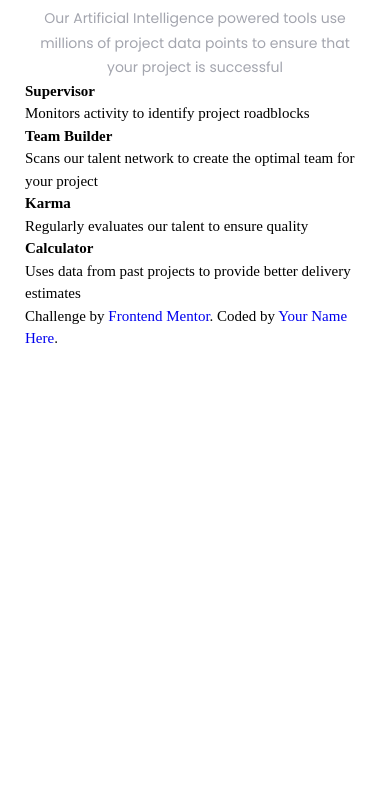
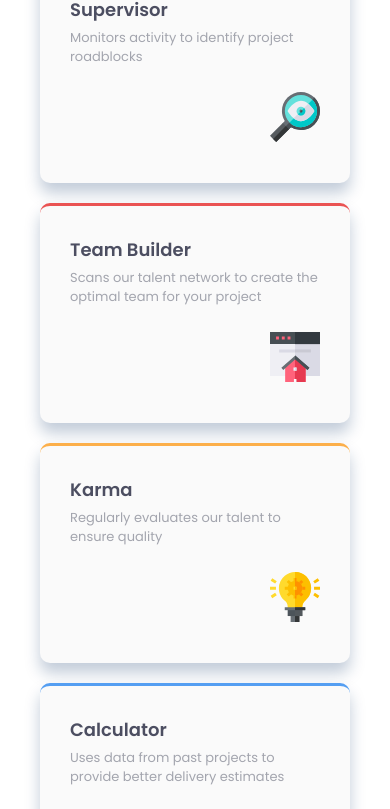
Before and after one commit to Alexcmyk/Four-Card-Feature, a plain HTML site: page index.html in a window 390 px wide. Shown: the part 266-1075 px from the top of the page. Before the commit the page ends 844 px from the top, so only its background shows below. Drawn offline with Linux system fonts and the light colour scheme.

Commit message:
Finished styling and media queries for mobile

```diff
--- a/index.html
+++ b/index.html
@@ -20,32 +20,41 @@
       </p>
     </header>
 
+    <div class="content">
       <section class="super">
         <h3>Supervisor</h3>
         <p>Monitors activity to identify project roadblocks</p>
+        <img src="./images/icon-supervisor.svg" alt="supervisor icon">
       </section>
 
+      <div class="group">
         <section class="team">
           <h3>Team Builder</h3>
           <p>Scans our talent network to create the optimal team for your project</p>
+          <img src="./images/icon-team-builder.svg" alt="team building icon">
         </section>
 
         <section class="karma">
           <h3>Karma</h3>
           <p>Regularly evaluates our talent to ensure quality</p>
+          <img src="./images/icon-karma.svg" alt="karma icon">
         </section>
+
+      </div>
 
       <section class="calculator">
         <h3>Calculator</h3>
         <p>Uses data from past projects to provide better delivery estimates</p>
+        <img src="./images/icon-calculator.svg" alt="calculator">
       </section>
+    </div>
 
-    <footer>
+    <!-- <footer>
       <p class="attribution">
         Challenge by <a href="https://www.frontendmentor.io?ref=challenge" target="_blank">Frontend Mentor</a>.
         Coded by <a href="#">Your Name Here</a>.
       </p>
-    </footer>
+    </footer> -->
 
   </main>
 </body>
--- /dev/null
+++ b/styles/_content.scss
@@ -0,0 +1,61 @@
+
+.content {
+    margin-top: 40px;
+    display: flex;
+    flex-wrap: wrap;
+    justify-content: center;
+    align-items: center;
+
+    .super,
+    .team,
+    .karma,
+    .calculator {
+        display: flex;
+        flex-flow: column;
+        padding: 30px;
+        background-color: $cardColor;
+        margin: 20px 10px;
+        border-radius: 10px;
+        box-shadow: 0 10px 15px rgba(16, 54, 104, 0.253);
+        max-width: 310px;
+        height: 220px;
+        font-family: $mainFont;
+
+        h3 {
+            font-size: 18px;
+            color: $mainTitle;
+            margin-bottom: 5px;
+        }
+
+        p {
+            font-weight: 400;
+            font-size: 13px;
+            color: $secondary;
+        }
+
+        img {
+            margin-top: 25px;
+            max-width: 50px;
+            align-self: flex-end ;
+        }
+    }
+
+    .super {
+        border-top: 3px solid $cyan;
+    }
+
+    .team {
+        border-top: 3px solid $red;
+    }
+
+    .karma {
+        border-top: 3px solid $orange;
+
+    }
+
+    .calculator {
+        border-top: 3px solid $blue;
+    }
+
+
+}
--- a/styles/styles.scss
+++ b/styles/styles.scss
@@ -1,2 +1,51 @@
 @import 'global';
-@import 'header'
+@import 'header';
+@import 'content';
+
+
+@media (max-width:1040px) {
+
+    .content  {
+      display: grid;
+    }
+
+  }
+
+  @media (max-width:500px) {
+
+    .wrapper  {
+      padding: 5px;
+    }
+
+    .main h1,
+    .main h2 {
+        font-size: 20px;
+    }
+
+    .main p {
+        max-width: 90%;
+        margin: 20px auto;
+    }
+
+    .content {
+        margin-top: 0;
+
+    .super,
+    .team,
+    .karma,
+    .calculator {
+        margin: 10px 10px;
+    }
+
+    .group .karma {
+        margin-top: 20px;
+    }
+
+
+    }
+
+
+
+
+
+  }
```
Also changed, not shown: styles/_global.scss (line endings or trailing spaces), styles/styles.css, 1 other file. Lines whose indentation alone changed are shown as unchanged.
